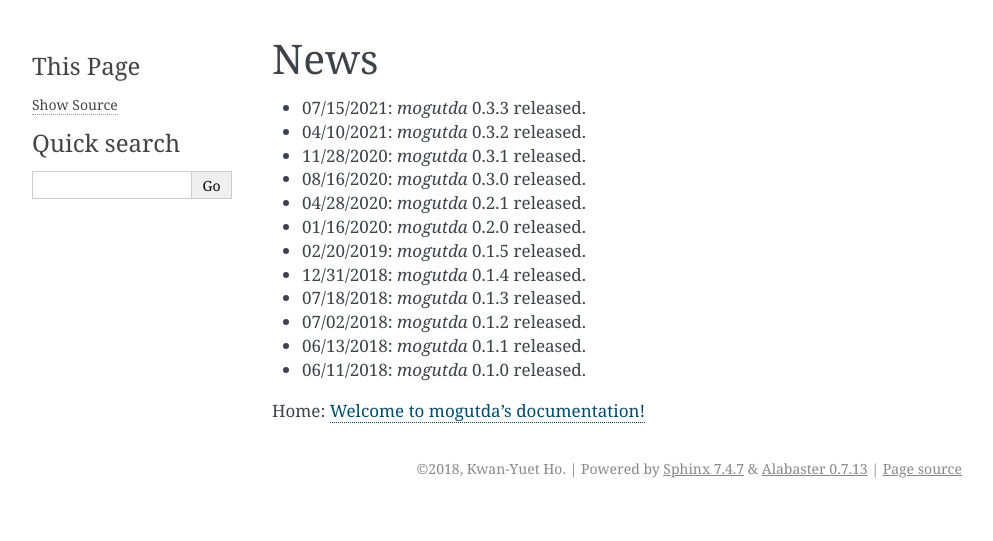
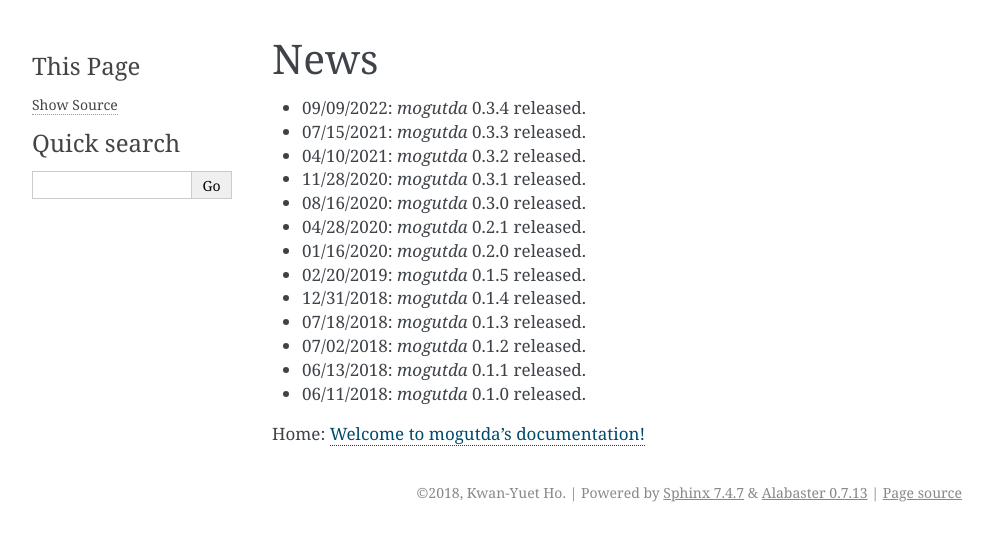
Before and after one commit to stephenhky/MoguTDA, a Sphinx documentation site: the page built from docs/news.rst, in a window 1280 px wide. Shown: the top 541 px of the page, without its empty margins (148-1141 px from the left). Built offline with Sphinx 7.4.7, drawn with Linux system fonts in a browser that asks for light colours; pages that are not in the unit, such as notebooks, are missing from menus.

Commit message:
Release 0.3.4

```diff
--- a/docs/conf.py
+++ b/docs/conf.py
@@ -60,7 +60,7 @@
 # The short X.Y version.
 version = u'0.3'
 # The full version, including alpha/beta/rc tags.
-release = u'0.3.3'
+release = u'0.3.4'
 
 # The language for content autogenerated by Sphinx. Refer to documentation
 # for a list of supported languages.
--- a/docs/index.rst
+++ b/docs/index.rst
@@ -16,7 +16,7 @@
 with distances, which are extremely useful, but they miss the
 information the data may carry from their geometry.
 
-`mogutda` runs in Python 3.6, 3.7, and 3.8.
+`mogutda` runs in Python 3.6, 3.7, 3.8, 3.9, and 3.10.
 
 Contributors:
 
--- a/docs/news.rst
+++ b/docs/news.rst
@@ -1,6 +1,7 @@
 News
 ====
 
+* 09/09/2022: `mogutda` 0.3.4 released.
 * 07/15/2021: `mogutda` 0.3.3 released.
 * 04/10/2021: `mogutda` 0.3.2 released.
 * 11/28/2020: `mogutda` 0.3.1 released.
--- a/setup.py
+++ b/setup.py
@@ -1,5 +1,6 @@
 
 from setuptools import setup
+
 
 def readme():
     with open('README.md', 'r', encoding="utf-8") as f:
@@ -19,9 +20,8 @@
     ]
 
 
-
 setup(name='mogutda',
-      version="0.3.4a2",
+      version="0.3.4",
       description="Topological Data Analysis in Python",
       long_description=package_description(),
       long_description_content_type='text/markdown',
@@ -32,6 +32,7 @@
           "Programming Language :: Python :: 3.7",
           "Programming Language :: Python :: 3.8",
           "Programming Language :: Python :: 3.9",
+          "Programming Language :: Python :: 3.10",
           "License :: OSI Approved :: MIT License",
           "Intended Audience :: Developers",
           "Intended Audience :: Education",
```
Also changed, not shown: README.md (+1 -0 lines).
